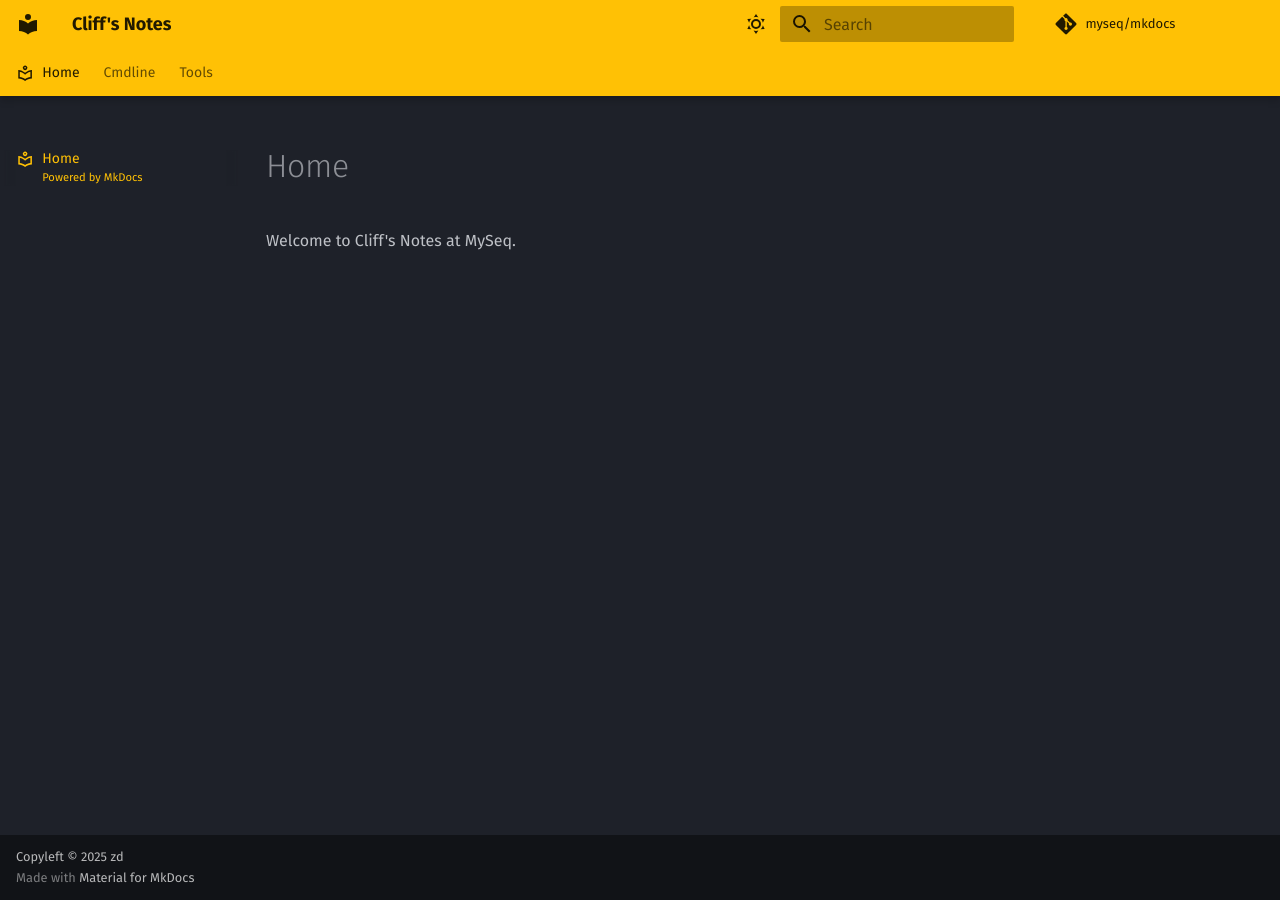
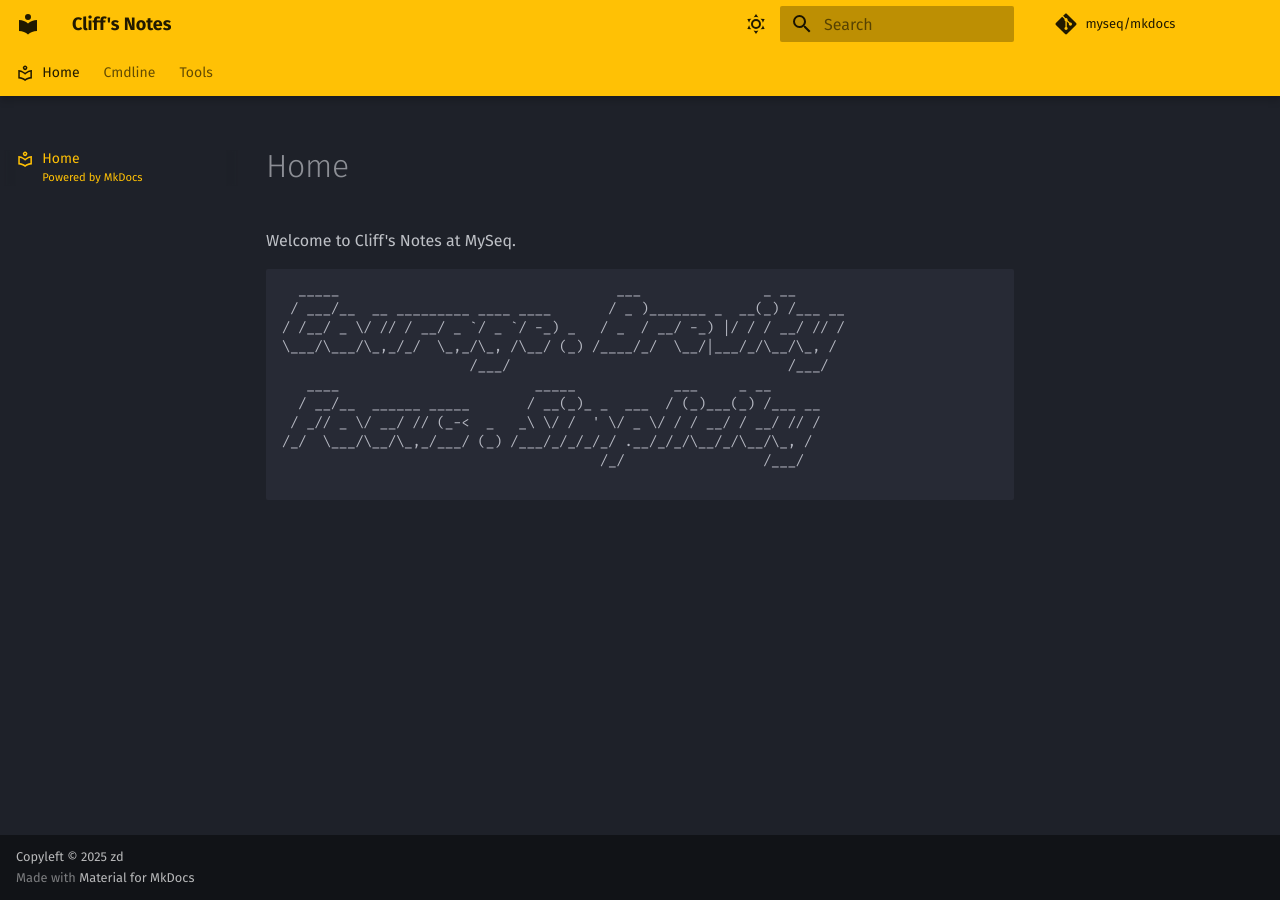
Before and after one commit to myseq/mkdocs, an MkDocs documentation site: the page built from docs/index.md, in a window 1280 px wide. Built offline with MkDocs 1.6.1 and Material for MkDocs 9.7.7, drawn with Linux system fonts in a browser that asks for light colours; comment, search, counter and statistics services are not loaded.

````diff
--- a/docs/index.md
+++ b/docs/index.md
@@ -5,3 +5,18 @@ subtitle: Powered by MkDocs
 ---
 
 Welcome to Cliff's Notes at MySeq.
+
+
+```
+  _____                                  ___               _ __
+ / ___/__  __ _________ ____ ____       / _ )_______ _  __(_) /___ __
+/ /__/ _ \/ // / __/ _ `/ _ `/ -_) _   / _  / __/ -_) |/ / / __/ // /
+\___/\___/\_,_/_/  \_,_/\_, /\__/ (_) /____/_/  \__/|___/_/\__/\_, /
+                       /___/                                  /___/
+   ____                        _____            ___     _ __
+  / __/__  ______ _____       / __(_)_ _  ___  / (_)___(_) /___ __
+ / _// _ \/ __/ // (_-<  _   _\ \/ /  ' \/ _ \/ / / __/ / __/ // /
+/_/  \___/\__/\_,_/___/ (_) /___/_/_/_/_/ .__/_/_/\__/_/\__/\_, /
+                                       /_/                 /___/
+
+```
````
